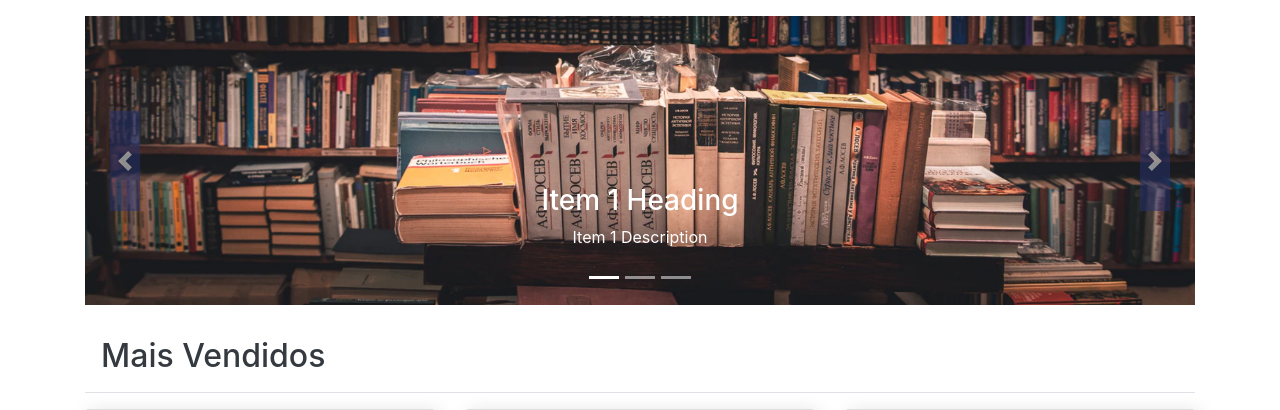
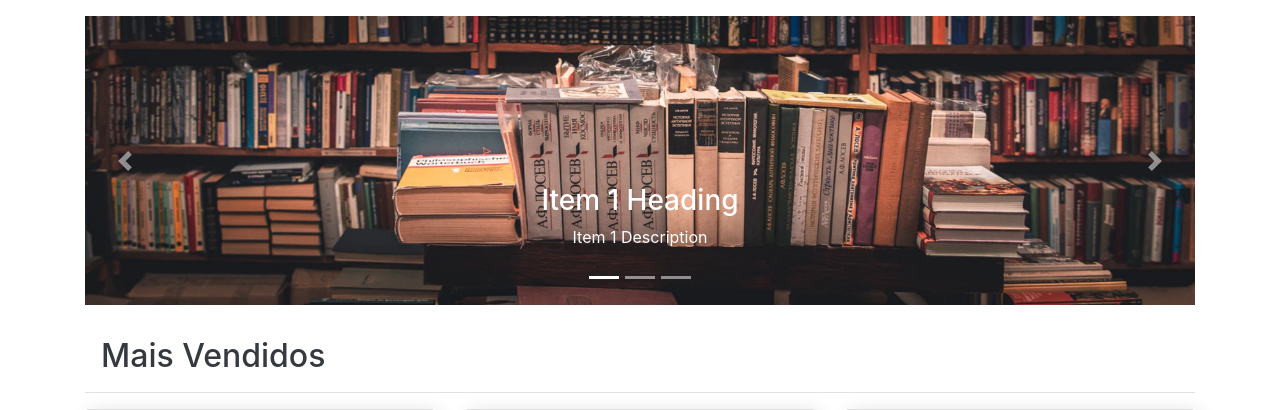
Before and after one commit to RafaelCarvalhoNeto/projeto-integrador-dh, a PHP site: page / in a window 1280 px wide. Shown: the part 122-532 px from the top of the page. Run offline with PHP 8.4, Linux system fonts and the light colour scheme; some libraries are stand-ins or nearby versions.

Commit message:
Tirando o BG da Seta do carrosel

```diff
--- a/assets/css/style.css
+++ b/assets/css/style.css
@@ -174,7 +174,6 @@ img#thumbProduto{
     .seta{
     height: 100px;
     margin: auto 25px;
-    background: #273273;
     width: 30px;
     }
     .carousel-control-next-icon, .carousel-control-prev-icon{
```
